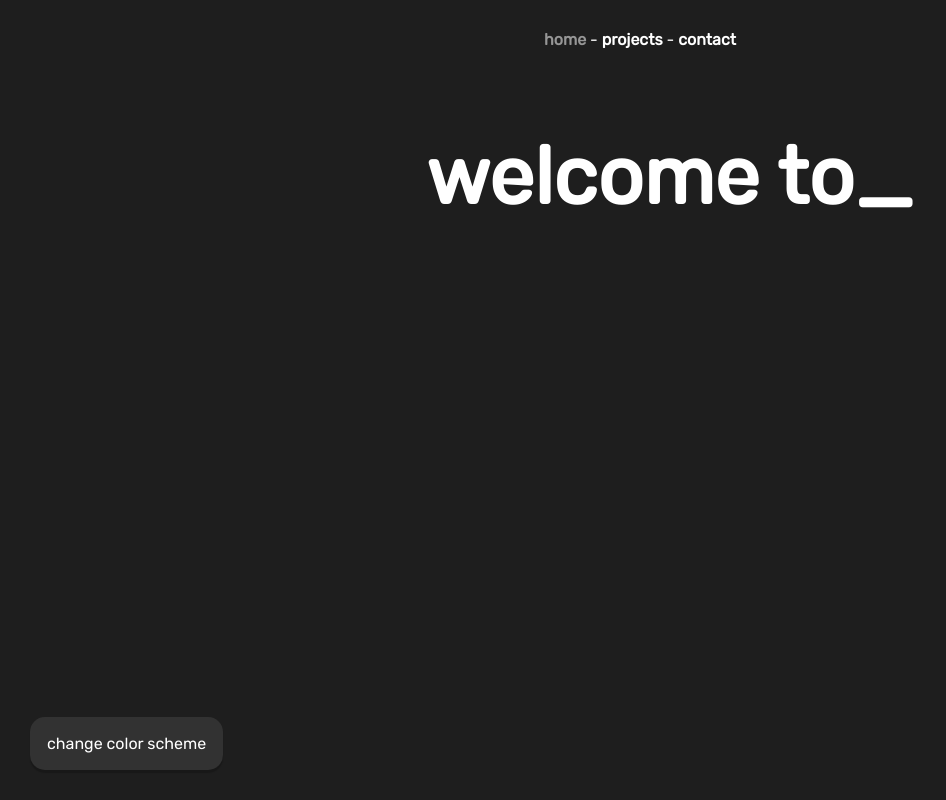
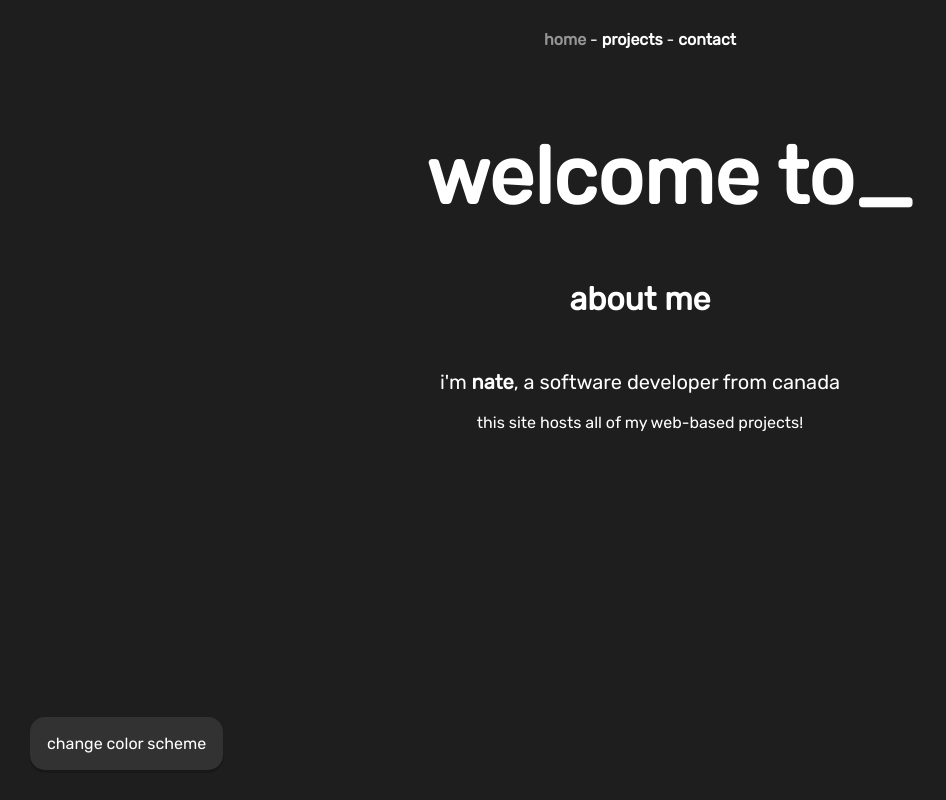
Before and after one commit to nathangchay/me, a Vue app: page / in a window 1280 px wide. Shown: the whole page, without its empty margins (0-946 px from the left). Built offline with nearby package versions, Linux system fonts and the light colour scheme; the HTML template or start-up script is replaced by a standard one.

Commit message:
Update Home.vue

```diff
--- a/src/views/Home.vue
+++ b/src/views/Home.vue
@@ -1,18 +1,24 @@
 <template>
   <Title />
+
+  <h1>
+    about me
+  </h1>
+  <TitleCard />
 </template>
 
 <script>
 import Title from '../components/Title.vue';
+import TitleCard from '../components/TitleCard.vue'
 
 export default {
   name: 'Home',
   components: {
     Title,
+    TitleCard,
   },
 };
 </script>
 
-<style>
-
+<style scoped>
 </style>
```
